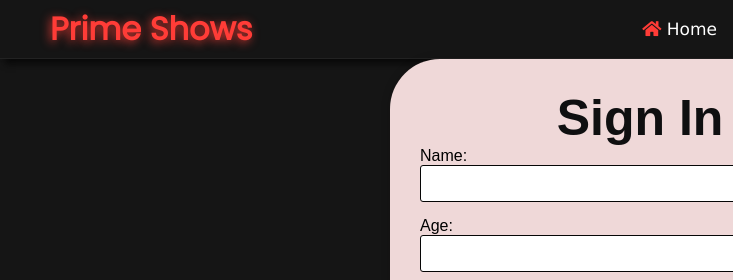
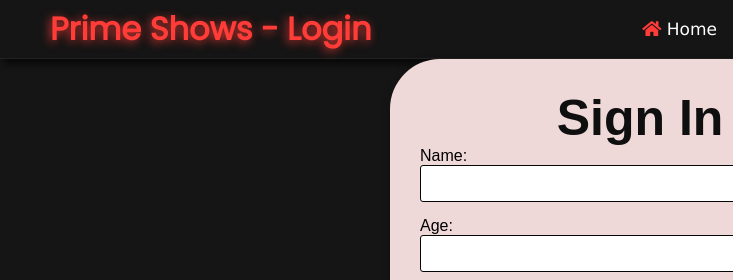
Before and after one commit to 22sudha/Prime-show-website, a plain HTML site: page login.html in a window 1280 px wide. Shown: the top 280 px of the page, 0-733 px from the left. Drawn offline with Linux system fonts and the light colour scheme; a web font is replaced by a local one.

Commit message:
login name changes

```diff
--- a/login.html
+++ b/login.html
@@ -130,7 +130,7 @@
 
 <body>
     <nav>
-        <h1>Prime Shows</h1>
+        <h1>Prime Shows - Login</h1>
         <ul>
             <li><a href="index.html"><i class="fas fa-home"></i> Home</a></li>
             <li><a href="Movie.html"><i class="fas fa-popcorn"></i> Movies</a></li>
```
